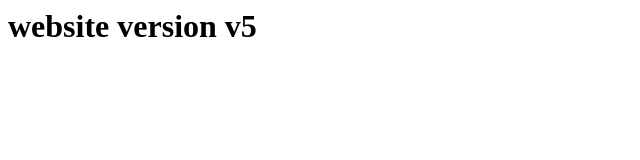
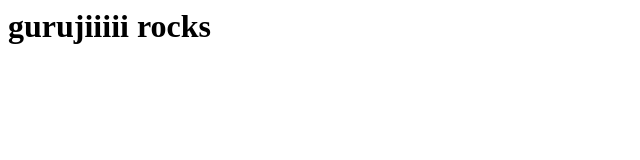
Before and after one commit to Aniket-sun/aniket, a plain HTML site: page index.html in a window 1280 px wide. Shown: the whole page, without its empty margins (0-640 px from the left). Drawn offline with Linux system fonts and the light colour scheme.

Commit message:
version 6

```diff
--- a/index.html
+++ b/index.html
@@ -1,6 +1,6 @@
 <html>
 	<body>
-		<h1> website version v5<h1>
+		<h1> gurujiiiii rocks<h1>
 
 	</body>
 </html>
```
